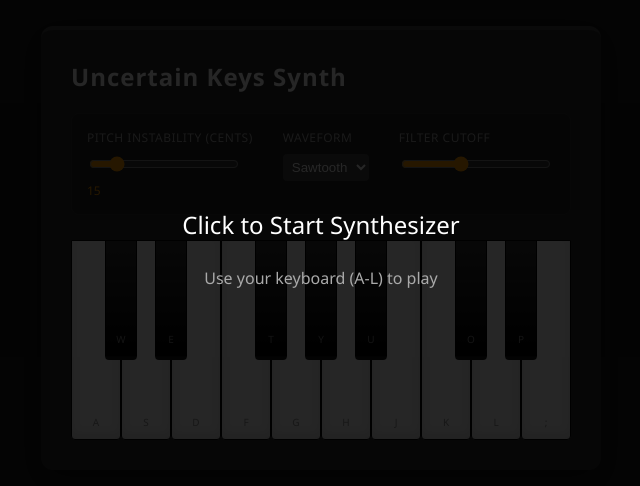
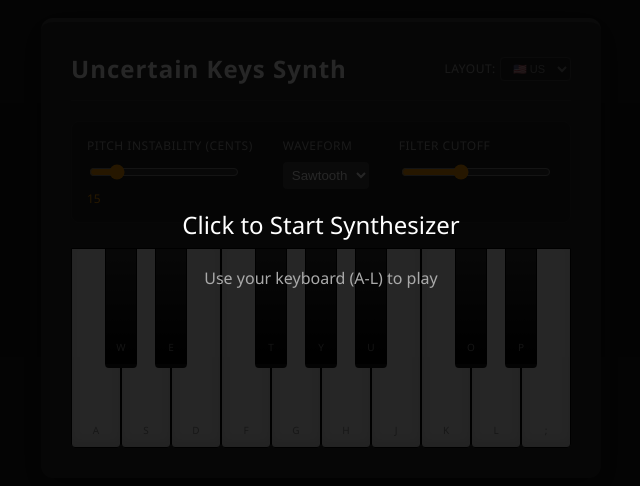
Before and after one commit to chris-lep/uncertain-keys, a plain HTML site: page index.html in a window 1280 px wide. Shown: the part 152-638 px from the top of the page, without its empty margins (319-959 px from the left). Drawn offline with Linux system fonts and the light colour scheme.

Commit message:
add german keyboard switch

```diff
--- a/css/style.css
+++ b/css/style.css
@@ -18,7 +18,35 @@ body {
     border-top: 4px solid #444;
 }
 
-h2 { margin: 0 0 20px 0; color: #fff; letter-spacing: 1px; }
+/* Header Config */
+.synth-header {
+    display: flex;
+    justify-content: space-between;
+    align-items: center;
+    margin-bottom: 20px;
+    border-bottom: 1px solid #333;
+    padding-bottom: 15px;
+}
+
+.synth-header h2 {
+    margin: 0;
+    color: #fff;
+    letter-spacing: 1px;
+}
+
+.config-group select {
+    background: #222;
+    color: #888;
+    border: 1px solid #444;
+    padding: 4px 8px;
+    font-size: 11px;
+    border-radius: 4px;
+}
+
+.config-group select:hover {
+    color: #ccc;
+    border-color: #666;
+}
 
 .controls-row {
     display: flex;
--- a/index.html
+++ b/index.html
@@ -14,7 +14,16 @@
     </div>
 
     <div class="synth-case">
-        <h2>Uncertain Keys Synth</h2>
+        <div class="synth-header">
+            <h2>Uncertain Keys Synth</h2>
+            <div class="config-group">
+                <label for="layout" class="sr-only">Layout:</label>
+                <select id="layout">
+                    <option value="US">🇺🇸 US</option>
+                    <option value="DE">🇩🇪 DE</option>
+                </select>
+            </div>
+        </div>
 
         <div class="controls-row">
             <div class="control-group">
--- a/js/app.js
+++ b/js/app.js
@@ -18,23 +18,23 @@ function getGaussianPitch(baseFreq, varianceCents) {
 
 // --- notes.js ---
 const notes = [
-    { note: "C4",  freq: 261.63, type: "white", key: "a" },
-    { note: "C#4", freq: 277.18, type: "black", key: "w" },
-    { note: "D4",  freq: 293.66, type: "white", key: "s" },
-    { note: "D#4", freq: 311.13, type: "black", key: "e" },
-    { note: "E4",  freq: 329.63, type: "white", key: "d" },
-    { note: "F4",  freq: 349.23, type: "white", key: "f" },
-    { note: "F#4", freq: 369.99, type: "black", key: "t" },
-    { note: "G4",  freq: 392.00, type: "white", key: "g" },
-    { note: "G#4", freq: 415.30, type: "black", key: "y" },
-    { note: "A4",  freq: 440.00, type: "white", key: "h" },
-    { note: "A#4", freq: 466.16, type: "black", key: "u" },
-    { note: "B4",  freq: 493.88, type: "white", key: "j" },
-    { note: "C5",  freq: 523.25, type: "white", key: "k" },
-    { note: "C#5", freq: 554.37, type: "black", key: "o" },
-    { note: "D5",  freq: 587.33, type: "white", key: "l" },
-    { note: "D#5", freq: 622.25, type: "black", key: "p" },
-    { note: "E5",  freq: 659.25, type: "white", key: ";" } // For US keyboards
+    { note: "C4",  freq: 261.63, type: "white", keyUS: "a", keyDE: "a" },
+    { note: "C#4", freq: 277.18, type: "black", keyUS: "w", keyDE: "w" },
+    { note: "D4",  freq: 293.66, type: "white", keyUS: "s", keyDE: "s" },
+    { note: "D#4", freq: 311.13, type: "black", keyUS: "e", keyDE: "e" },
+    { note: "E4",  freq: 329.63, type: "white", keyUS: "d", keyDE: "d" },
+    { note: "F4",  freq: 349.23, type: "white", keyUS: "f", keyDE: "f" },
+    { note: "F#4", freq: 369.99, type: "black", keyUS: "t", keyDE: "t" },
+    { note: "G4",  freq: 392.00, type: "white", keyUS: "g", keyDE: "g" },
+    { note: "G#4", freq: 415.30, type: "black", keyUS: "y", keyDE: "z" },
+    { note: "A4",  freq: 440.00, type: "white", keyUS: "h", keyDE: "h" },
+    { note: "A#4", freq: 466.16, type: "black", keyUS: "u", keyDE: "u" },
+    { note: "B4",  freq: 493.88, type: "white", keyUS: "j", keyDE: "j" },
+    { note: "C5",  freq: 523.25, type: "white", keyUS: "k", keyDE: "k" },
+    { note: "C#5", freq: 554.37, type: "black", keyUS: "o", keyDE: "o" },
+    { note: "D5",  freq: 587.33, type: "white", keyUS: "l", keyDE: "l" },
+    { note: "D#5", freq: 622.25, type: "black", keyUS: "p", keyDE: "p" },
+    { note: "E5",  freq: 659.25, type: "white", keyUS: ";", keyDE: "ö" }
 ];
 
 // --- synth.js ---
@@ -116,6 +116,7 @@ class Synth {
 document.addEventListener('DOMContentLoaded', () => {
 
     const synth = new Synth();
+    let currentLayout = 'US';
 
     function getSettings() {
         return {
@@ -134,14 +135,14 @@ document.addEventListener('DOMContentLoaded', () => {
         }
     }
 
-    function play(freq, key) {
-        synth.playNote(freq, key, getSettings());
-        setKeyActive(key, true);
+    function play(freq, idx) {
+        synth.playNote(freq, idx, getSettings());
+        setKeyActive(idx, true);
     }
 
-    function stop(key) {
-        synth.stopNote(key);
-        setKeyActive(key, false);
+    function stop(idx) {
+        synth.stopNote(idx);
+        setKeyActive(idx, false);
     }
 
     // Build Piano UI
@@ -149,7 +150,7 @@ document.addEventListener('DOMContentLoaded', () => {
 
     notes.forEach((n, idx) => {
         const div = document.createElement('div');
-        div.id = 'key-' + n.key;
+        div.id = 'key-' + idx; // Use index as ID for stability
         div.classList.add('key');
 
         // Classes for styling
@@ -168,27 +169,50 @@ document.addEventListener('DOMContentLoaded', () => {
         }
 
         // Label
-        div.innerHTML = `<span class="key-hint">${n.key.toUpperCase()}</span>`;
+        const label = n.keyUS.toUpperCase();
+        div.innerHTML = `<span class="key-hint" id="hint-${idx}">${label}</span>`;
 
         // Mouse Interaction
-        div.addEventListener('mousedown', () => play(n.freq, n.key));
-        div.addEventListener('mouseup', () => stop(n.key));
-        div.addEventListener('mouseleave', () => stop(n.key));
+        div.addEventListener('mousedown', () => play(n.freq, idx));
+        div.addEventListener('mouseup', () => stop(idx));
+        div.addEventListener('mouseleave', () => stop(idx));
 
         pianoDiv.appendChild(div);
     });
+
+    // Helper to get active key for current layout
+    function getKeyForLayout(note, layout) {
+        return layout === 'DE' ? note.keyDE : note.keyUS;
+    }
+
+    function updateKeyHints() {
+        notes.forEach((n, idx) => {
+            const hintEl = document.getElementById(`hint-${idx}`);
+            if (hintEl) {
+                hintEl.innerText = getKeyForLayout(n, currentLayout).toUpperCase();
+            }
+        });
+    }
 
     // Keyboard Interaction
     window.addEventListener('keydown', (e) => {
         if (e.repeat) return;
         const k = e.key.toLowerCase();
-        const noteData = notes.find(n => n.key === k);
-        if (noteData) play(noteData.freq, k);
+
+        const noteIdx = notes.findIndex(n => getKeyForLayout(n, currentLayout) === k);
+
+        if (noteIdx !== -1) {
+            play(notes[noteIdx].freq, noteIdx);
+        }
     });
 
     window.addEventListener('keyup', (e) => {
         const k = e.key.toLowerCase();
-        if (notes.find(n => n.key === k)) stop(k);
+        const noteIdx = notes.findIndex(n => getKeyForLayout(n, currentLayout) === k);
+
+        if (noteIdx !== -1) {
+            stop(noteIdx);
+        }
     });
 
     // Controls
@@ -197,6 +221,17 @@ document.addEventListener('DOMContentLoaded', () => {
         document.getElementById('varianceVal').innerText = e.target.value;
     });
 
+    // Layout Switch
+    const layoutSelect = document.getElementById('layout');
+    if (layoutSelect) {
+        layoutSelect.addEventListener('change', (e) => {
+            currentLayout = e.target.value;
+            updateKeyHints();
+            // Stop all notes when switching layouts to prevent stuck keys
+            Object.keys(synth.activeVoices).forEach(key => stop(key));
+        });
+    }
+
     // Audio Context Start
     document.getElementById('overlay').addEventListener('click', function() {
         synth.init();
```
Also changed, not shown: README.md.
